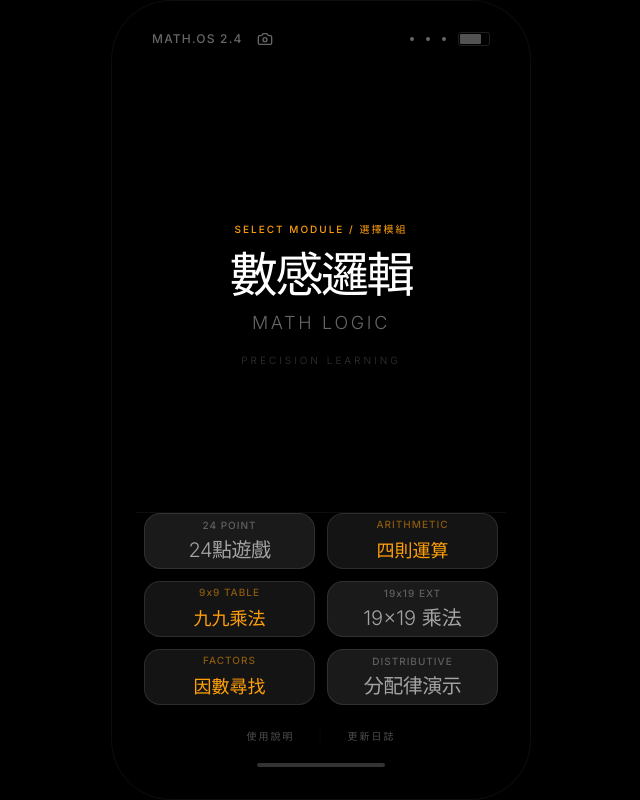
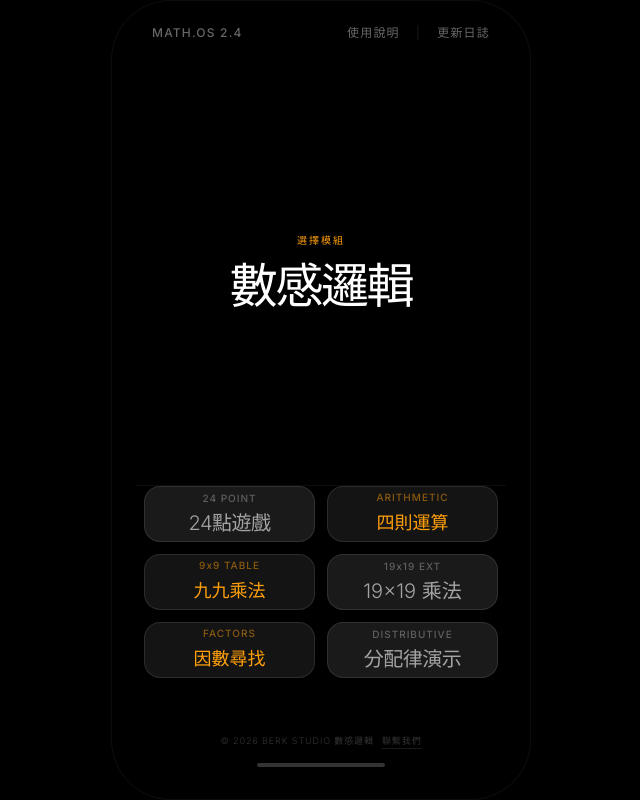
Before and after one commit to blacKgreYcAt/Math-Logic, a React (Vite) app: page / in a window 1280 px wide. Shown: the whole page, without its empty margins (319-959 px from the left). Built offline with nearby package versions, Linux system fonts and the light colour scheme.

Commit message:
feat: Show instructions and changelog links
Replace screenshot button with links to application instructions and changelog for better user guidance.

```diff
--- a/src/App.tsx
+++ b/src/App.tsx
@@ -448,21 +448,21 @@ export default function App() {
         <div className="flex justify-between items-center mb-6 px-4 opacity-40 text-xs tracking-widest font-medium">
           <div className="flex items-center gap-2">
             <span>MATH.OS 2.4</span>
+          </div>
+          <div className="flex gap-4 items-center uppercase tracking-widest">
             <button
-              onClick={takeScreenshot}
-              className="p-1.5 hover:bg-white/10 rounded-full transition-colors active:scale-90"
-              title="Take Screenshot"
+              onClick={() => setMode('INSTRUCTIONS')}
+              className="hover:text-white transition-colors"
             >
-              <Camera size={16} />
+              使用說明
             </button>
-          </div>
-          <div className="flex gap-3 items-center">
-            <div className="w-1 h-1 bg-white rounded-full" />
-            <div className="w-1 h-1 bg-white rounded-full" />
-            <div className="w-1 h-1 bg-white rounded-full" />
-            <div className="w-8 h-3.5 border border-white/30 rounded-[3px] p-[1px]">
-              <div className="h-full bg-white/80 w-3/4 rounded-[1px]" />
-            </div>
+            <span className="opacity-20">|</span>
+            <button
+              onClick={() => setMode('CHANGELOG')}
+              className="hover:text-white transition-colors"
+            >
+              更新日誌
+            </button>
           </div>
         </div>
 
@@ -475,10 +475,8 @@ export default function App() {
                 initial={{ opacity: 0, y: 10 }} animate={{ opacity: 1, y: 0 }} exit={{ opacity: 0, y: -10 }}
                 className="w-full text-center"
               >
-                <div className="text-[10px] text-[#FF9F0A] mb-2 font-medium tracking-[0.2em] uppercase">Select Module / 選擇模組</div>
+                <div className="text-[10px] text-[#FF9F0A] mb-2 font-medium tracking-[0.2em] uppercase">選擇模組</div>
                 <div className="text-5xl font-extralight leading-tight tracking-tighter">數感邏輯</div>
-                <div className="text-lg font-light text-white/40 tracking-[0.15em] mt-1">MATH LOGIC</div>
-                <div className="text-[10px] text-white/20 mt-4 font-light uppercase tracking-[0.3em]">Precision Learning</div>
               </motion.div>
             )}
 
@@ -489,18 +487,18 @@ export default function App() {
                 className="w-full text-center flex flex-col items-center"
               >
                 <div className="text-[10px] text-[#FF9F0A] font-medium tracking-[0.1em] uppercase mb-1 opacity-70">24 點遊戲 / 24 POINT CHALLENGE</div>
-                <div className="flex justify-center gap-4 my-2">
+                <div className="flex justify-center gap-3 my-2 flex-wrap">
                   {gameState.numbers.map((n, i) => (
                     <motion.span
                       key={i}
                       initial={{ scale: 0.8 }} animate={{ scale: 1 }}
-                      className="text-4xl font-extralight text-white tabular-nums"
+                      className="text-3xl sm:text-4xl font-extralight text-white tabular-nums"
                     >
                       {n}
                     </motion.span>
                   ))}
                 </div>
-                <div className="text-5xl font-extralight tracking-tighter truncate mb-2 text-[#FF9F0A]">
+                <div className="text-4xl sm:text-5xl font-extralight tracking-tighter break-all mb-2 text-[#FF9F0A] min-h-[1.2em] flex items-center justify-center">
                   {gameState.currentExpression.replace(/\*/g, '×').replace(/\//g, '÷') || '0'}
                 </div>
 
@@ -539,10 +537,10 @@ export default function App() {
                 className="w-full text-center flex flex-col items-center"
               >
                 <div className="text-[10px] text-[#FF9F0A] font-medium tracking-[0.1em] uppercase mb-3 opacity-70">四則運算 / ARITHMETIC</div>
-                <div className="text-4xl font-extralight mb-3 tracking-tighter text-white/90">
+                <div className="text-3xl sm:text-4xl font-extralight mb-3 tracking-tighter text-white/90 break-words">
                   {arithmeticProblem.q} = ?
                 </div>
-                <div className="text-6xl font-extralight tracking-tighter truncate mb-3 text-[#FF9F0A] tabular-nums">
+                <div className="text-5xl sm:text-6xl font-extralight tracking-tighter break-all mb-3 text-[#FF9F0A] tabular-nums">
                   {userAnswer || '0'}
                 </div>
                 <motion.div
@@ -567,7 +565,7 @@ export default function App() {
                 <div className="text-[12px] text-[#FF9F0A] font-bold tracking-[0.2em] uppercase opacity-90 mb-6">
                   {mode === 'MULT_9X9' ? '標準九九乘法' : '19x19 進階乘法'}
                 </div>
-                <div className="text-6xl font-extralight tracking-tight text-white mb-4 leading-tight">
+                <div className="text-5xl sm:text-6xl font-extralight tracking-tight text-white mb-4 leading-tight">
                   {multProblem.a} × {multProblem.b}
                 </div>
                 <div className="text-5xl font-light text-[#FF9F0A] min-h-[1.2em] mb-8 leading-tight">
@@ -591,7 +589,7 @@ export default function App() {
                 className="w-full text-center flex flex-col items-center"
               >
                 <div className="text-[10px] text-[#FF9F0A] font-medium tracking-[0.1em] uppercase mb-3 opacity-70">因數尋找 / FACTOR FINDER</div>
-                <div className="text-6xl font-extralight tracking-tighter truncate mb-4 text-white">
+                <div className="text-5xl sm:text-6xl font-extralight tracking-tighter break-all mb-4 text-white">
                   {factorInput || '0'}
                 </div>
                 <div className="flex flex-wrap justify-center gap-3 max-h-32 overflow-y-auto px-4 mb-4">
@@ -623,7 +621,7 @@ export default function App() {
                   {distributiveProblem.type.includes('ADD') ? '加法分配律' : '減法分配律'} / DISTRIBUTIVE LAW
                 </div>
 
-                <div className="text-4xl font-extralight tracking-tight mb-4 text-white">
+                <div className="text-3xl sm:text-4xl font-extralight tracking-tight mb-4 text-white break-words">
                   {distributiveProblem.type === 'ADD_LEFT' && `${distributiveProblem.a} × (${distributiveProblem.b} + ${distributiveProblem.c})`}
                   {distributiveProblem.type === 'SUB_LEFT' && `${distributiveProblem.a} × (${distributiveProblem.b} - ${distributiveProblem.c})`}
                   {distributiveProblem.type === 'ADD_RIGHT' && `(${distributiveProblem.b} + ${distributiveProblem.c}) × ${distributiveProblem.a}`}
@@ -751,21 +749,7 @@ export default function App() {
               )}
 
               {mode === 'MENU' && (
-                <div className="flex justify-center gap-6 text-[10px] uppercase tracking-[0.2em] font-light text-white/30">
-                  <button
-                    onClick={() => setMode('INSTRUCTIONS')}
-                    className="hover:text-[#FF9F0A] transition-colors border-b border-transparent hover:border-[#FF9F0A]/30 pb-0.5"
-                  >
-                    使用說明
-                  </button>
-                  <span className="opacity-20">|</span>
-                  <button
-                    onClick={() => setMode('CHANGELOG')}
-                    className="hover:text-[#FF9F0A] transition-colors border-b border-transparent hover:border-[#FF9F0A]/30 pb-0.5"
-                  >
-                    更新日誌
-                  </button>
-                </div>
+                <div className="h-4" />
               )}
             </div>
           ) : (
@@ -803,19 +787,19 @@ export default function App() {
                 {mode === 'GAME_24' && gameState.currentExpression === '' ? 'New' : 'AC'}
               </DeviceButton>
               <DeviceButton variant="func" onClick={() => {
-                if (mode === 'GAME_24') handleInput('(');
-                if (mode === 'ARITHMETIC') generateArithmetic();
-                if (mode === 'DISTRIBUTIVE') generateDistributive();
-                if (mode === 'MULT_9X9') generateMult(9);
-                if (mode === 'MULT_19X19') generateMult(19);
-                if (mode === 'FACTORS') { setFactorInput(''); setFactors([]); }
+                if (mode === 'GAME_24') start24Game();
+                else if (mode === 'ARITHMETIC') generateArithmetic();
+                else if (mode === 'DISTRIBUTIVE') generateDistributive();
+                else if (mode === 'MULT_9X9') generateMult(9);
+                else if (mode === 'MULT_19X19') generateMult(19);
+                else if (mode === 'FACTORS') { setFactorInput(''); setFactors([]); }
               }}>
-                {mode === 'GAME_24' ? '(' : (['ARITHMETIC', 'DISTRIBUTIVE', 'MULT_9X9', 'MULT_19X19'].includes(mode) ? 'Next' : (mode === 'FACTORS' ? 'C' : '('))}
+                Next
               </DeviceButton>
               <DeviceButton variant="func" onClick={() => {
-                if (mode === 'GAME_24') handleInput(')');
+                if (mode === 'GAME_24') setGameState(prev => ({ ...prev, showHint: !prev.showHint }));
               }}>
-                {mode === 'GAME_24' ? ')' : '.'}
+                {mode === 'GAME_24' ? (gameState.showHint ? 'Sol' : 'Hint') : '.'}
               </DeviceButton>
 
               {/* Row 2 */}
@@ -888,18 +872,9 @@ export default function App() {
                 if (mode === 'GAME_24') handleInput('+');
               }}>+</DeviceButton>
               <DeviceButton variant="func" onClick={() => {
-                if (mode === 'GAME_24') {
-                  if (gameState.showHint) setGameState(prev => ({ ...prev, showSolution: true }));
-                  else setGameState(prev => ({ ...prev, showHint: true }));
-                } else {
-                  if (mode === 'ARITHMETIC') generateArithmetic();
-                  if (mode === 'DISTRIBUTIVE') generateDistributive();
-                  if (mode === 'MULT_9X9') generateMult(9);
-                  if (mode === 'MULT_19X19') generateMult(19);
-                  if (mode === 'FACTORS') { setFactorInput(''); setFactors([]); }
-                }
+                if (mode === 'GAME_24') handleInput('(');
               }}>
-                {mode === 'GAME_24' ? (gameState.showHint ? 'Sol' : 'Hint') : 'New'}
+                {mode === 'GAME_24' ? '(' : 'New'}
               </DeviceButton>
 
               {/* Row 6 */}
@@ -908,17 +883,37 @@ export default function App() {
                 if (mode === 'ARITHMETIC') checkArithmetic();
                 if (mode === 'MULT_9X9' || mode === 'MULT_19X19') checkMult();
                 if (mode === 'FACTORS') findFactors();
-              }} className="col-span-2">=</DeviceButton>
-              <DeviceButton variant="func" isWide onClick={() => setMode('MENU')} className="col-span-2 flex-row gap-2">
-                <Home size={20} />
-                <span className="text-sm font-bold tracking-tight">返回主選單</span>
+              }} className="col-span-2 bg-[#FF9F0A] text-black hover:bg-[#FF9F0A]/90 border-none shadow-[0_0_20px_rgba(255,159,10,0.3)]">
+                ENTER
+              </DeviceButton>
+              <DeviceButton variant="func" onClick={() => {
+                if (mode === 'GAME_24') handleInput(')');
+                else setMode('MENU');
+              }}>
+                {mode === 'GAME_24' ? ')' : 'Menu'}
+              </DeviceButton>
+              <DeviceButton variant="func" onClick={() => setMode('MENU')}>
+                <Home size={18} />
               </DeviceButton>
             </>
           )}
         </div>
 
+        {/* Footer */}
+        <div className="mt-auto mb-4 text-center">
+          <div className="text-[9px] text-white/20 font-light tracking-widest uppercase">
+            © 2026 BERK STUDIO 數感邏輯
+            <a
+              href="mailto:glitch.remover_1i@icloud.com"
+              className="ml-2 hover:text-white transition-colors underline decoration-white/10 underline-offset-4"
+            >
+              聯繫我們
+            </a>
+          </div>
+        </div>
+
         {/* Home Indicator */}
-        <div className="w-32 h-1 bg-white/20 rounded-full mx-auto mt-auto mb-2" />
+        <div className="w-32 h-1 bg-white/20 rounded-full mx-auto mb-2" />
       </motion.div>
     </div>
   );
```
